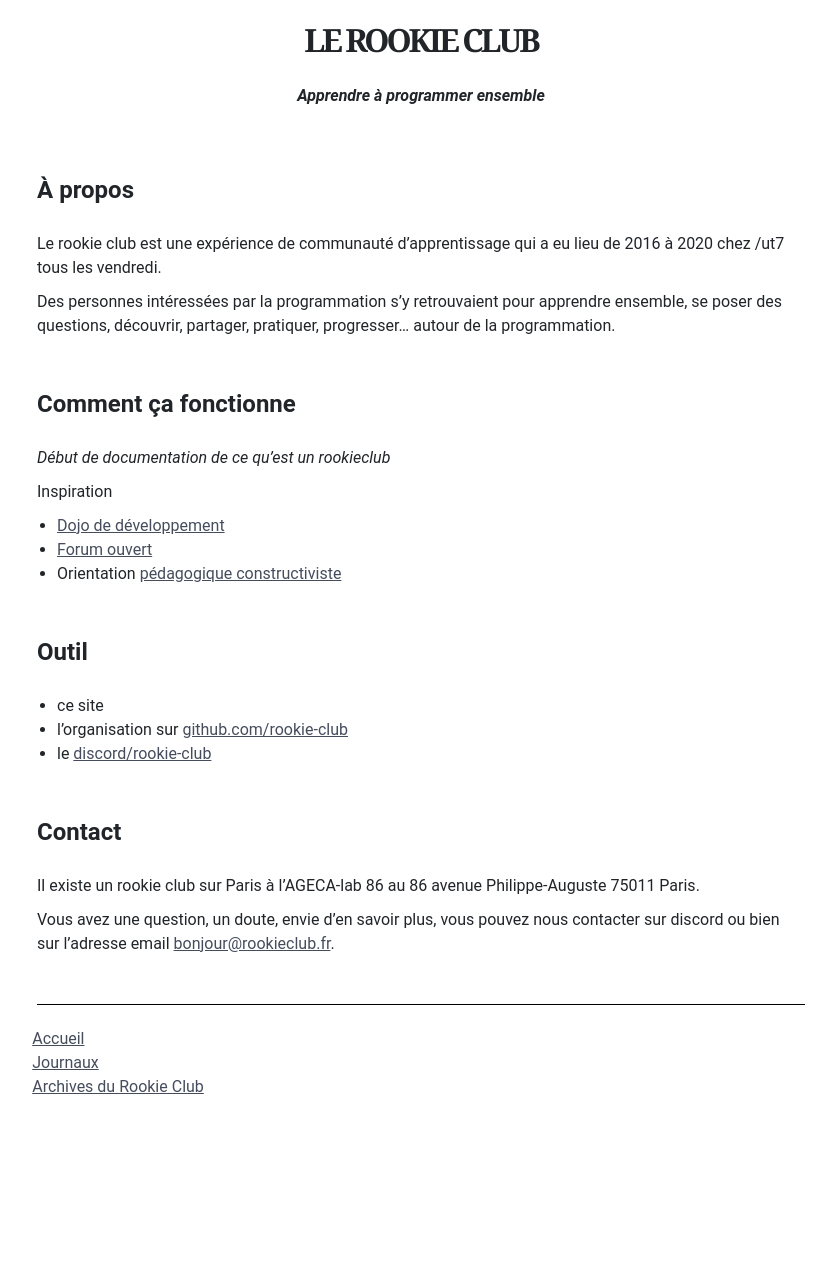
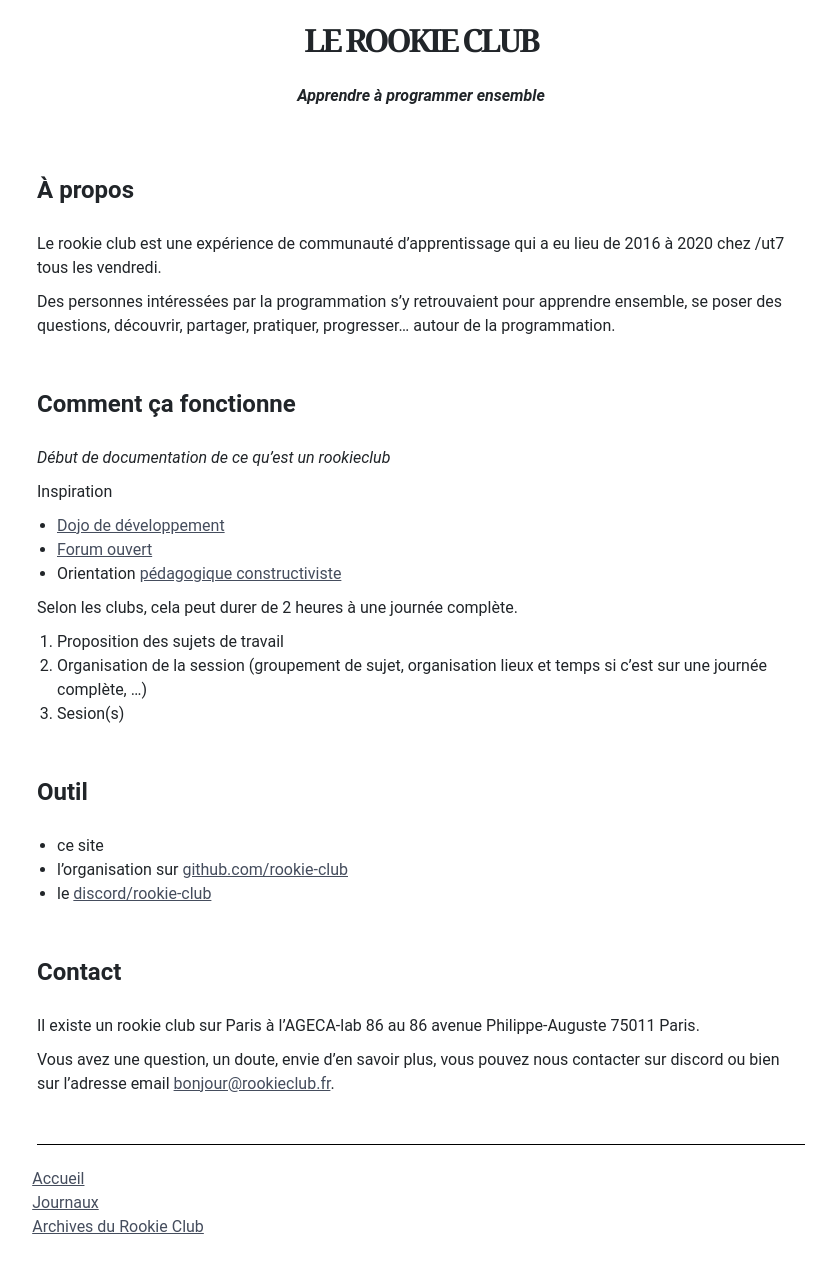
Before and after one commit to rookie-club/rookie-club.github.io, a Jekyll site: the page built from index.md, in a window 1280 px wide. Shown: the whole page, without its empty margins (219-1034 px from the left). Built offline with Jekyll 4.4.1, drawn with Linux system fonts in a browser that asks for light colours; before the commit the page ends 1138 px from its top, so only the background shows below that.

Commit message:
Propose un format

```diff
--- a/index.md
+++ b/index.md
@@ -18,6 +18,11 @@ Inspiration
 - [Forum ouvert](https://fr.wikipedia.org/wiki/M%C3%A9thodologie_Forum_Ouvert)
 - Orientation [pédagogique constructiviste](https://fr.wikipedia.org/wiki/Constructivisme_(psychologie))
 
+Selon les clubs, cela peut durer de 2 heures à une journée complète.
+
+1. Proposition des sujets de travail
+2. Organisation de la session (groupement de sujet, organisation lieux et temps si c'est sur une journée complète, ...)
+3. Sesion(s)
 
 ## Outil
 
```
